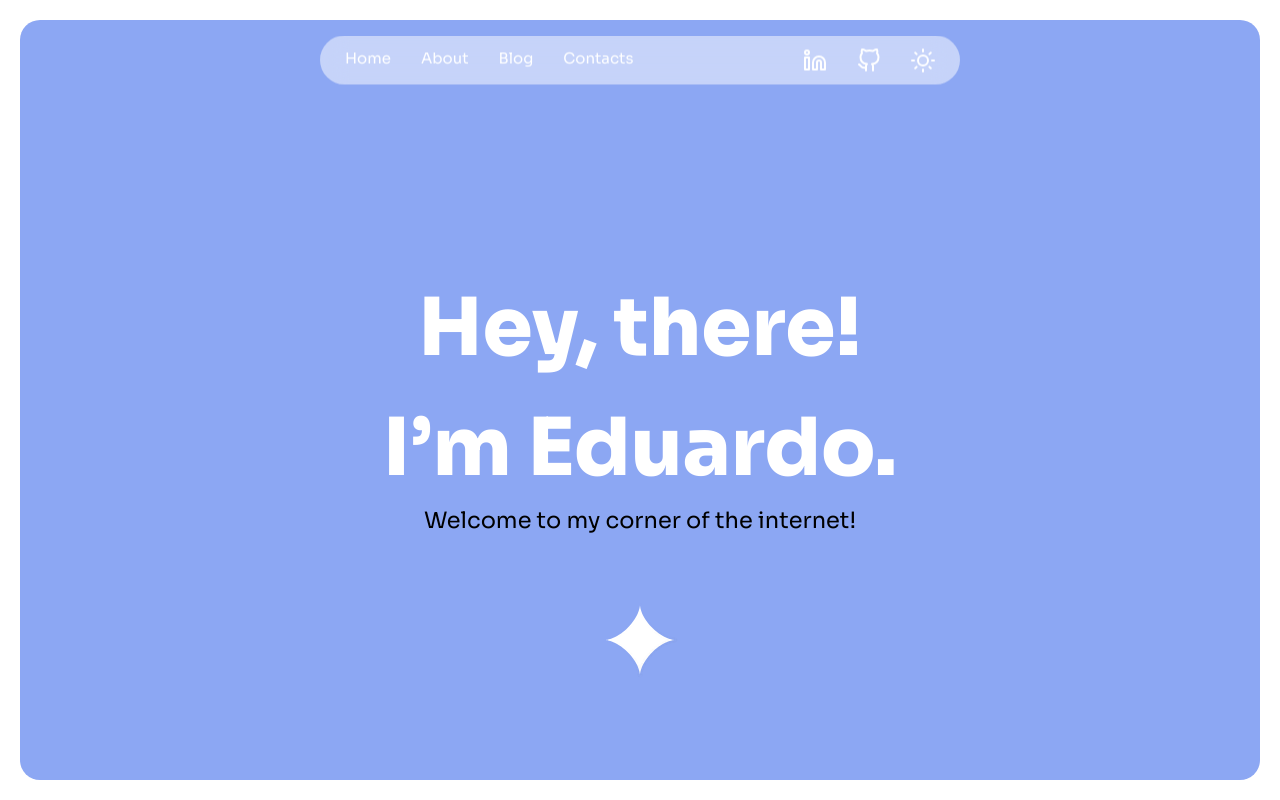
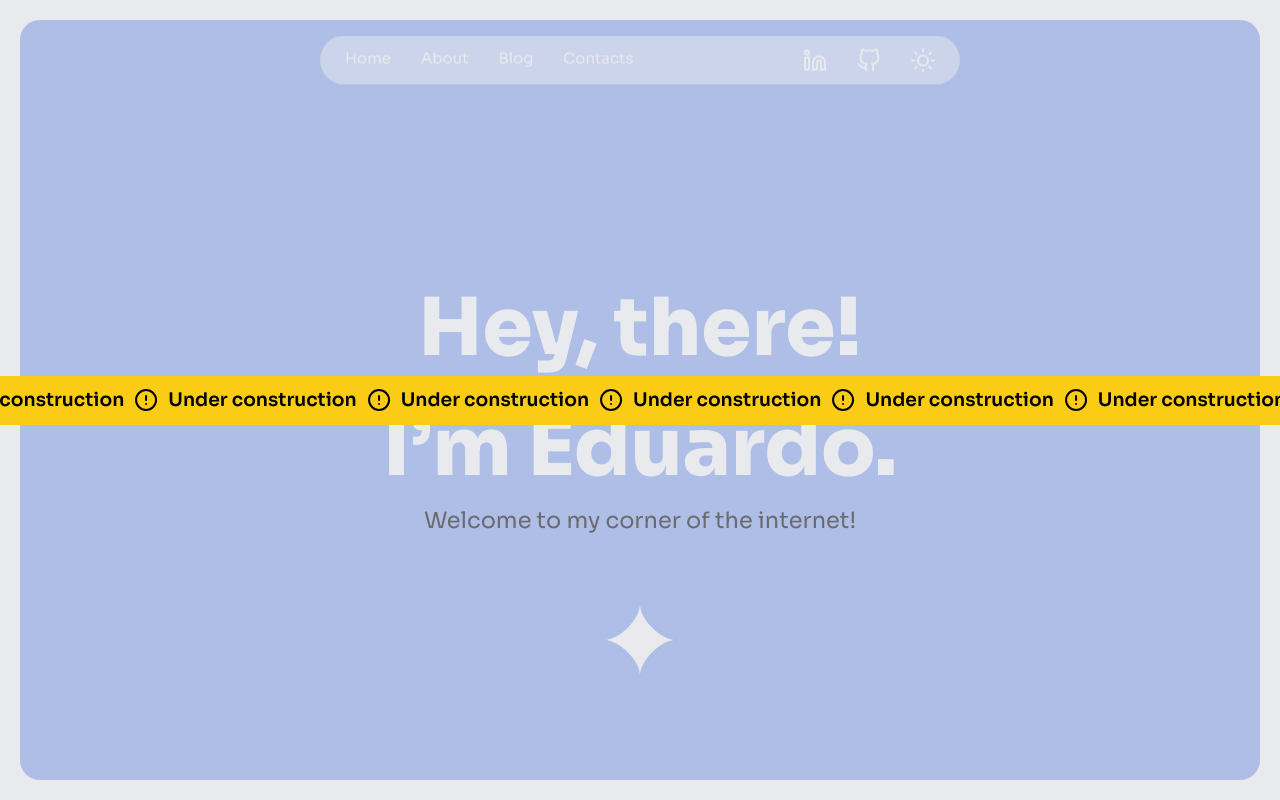
Before and after one commit to edupaulos/mywebsite, a Next.js app: page / in a window 1280 px wide. Built offline with nearby package versions, Linux system fonts and the light colour scheme.

Commit message:
feat: under construction banner

```diff
--- a/src/app/page.tsx
+++ b/src/app/page.tsx
@@ -2,10 +2,12 @@
 
 import Box from '@/components/Box';
 import { NavBar } from '@/components/NavBar';
+import { WIP } from '@/components/WIP';
 
 export default function Home() {
     return (
         <>
+            <WIP />
             <NavBar />
             <main>
                 <Box className="relative flex animate-initialAnimation flex-col items-center justify-center bg-primary-color dark:bg-blue-900">
--- /dev/null
+++ b/src/components/WIP/index.tsx
@@ -0,0 +1,22 @@
+import React from 'react';
+import { AlertCircle } from 'react-feather';
+
+export const WIP: React.FC = () => {
+    return (
+        <div className="fixed inset-0 z-20 flex h-screen w-screen items-center justify-center bg-gray-300 bg-opacity-50">
+            <div className="flex w-screen justify-center bg-yellow-400 p-5 ">
+                {[...Array(90)].map((_, index) => (
+                    <div
+                        key={index}
+                        className="animate-marquee-infinite flex items-center align-middle"
+                    >
+                        <AlertCircle className="mx-4" />
+                        <h1 className=" whitespace-nowrap text-3xl  font-semibold">
+                            Under construction
+                        </h1>
+                    </div>
+                ))}
+            </div>
+        </div>
+    );
+};
--- a/tailwind.config.js
+++ b/tailwind.config.js
@@ -9,8 +9,13 @@ module.exports = {
             },
             animation: {
                 initialAnimation: 'initialAnimation 1s forwards',
+                'marquee-infinite': 'marquee 25s linear infinite',
             },
             keyframes: {
+                marquee: {
+                    '0%': { transform: 'translateX(0%)' },
+                    '100%': { transform: 'translateX(-100%)' },
+                },
                 initialAnimation: {
                     from: {
                         margin: '0',
```
